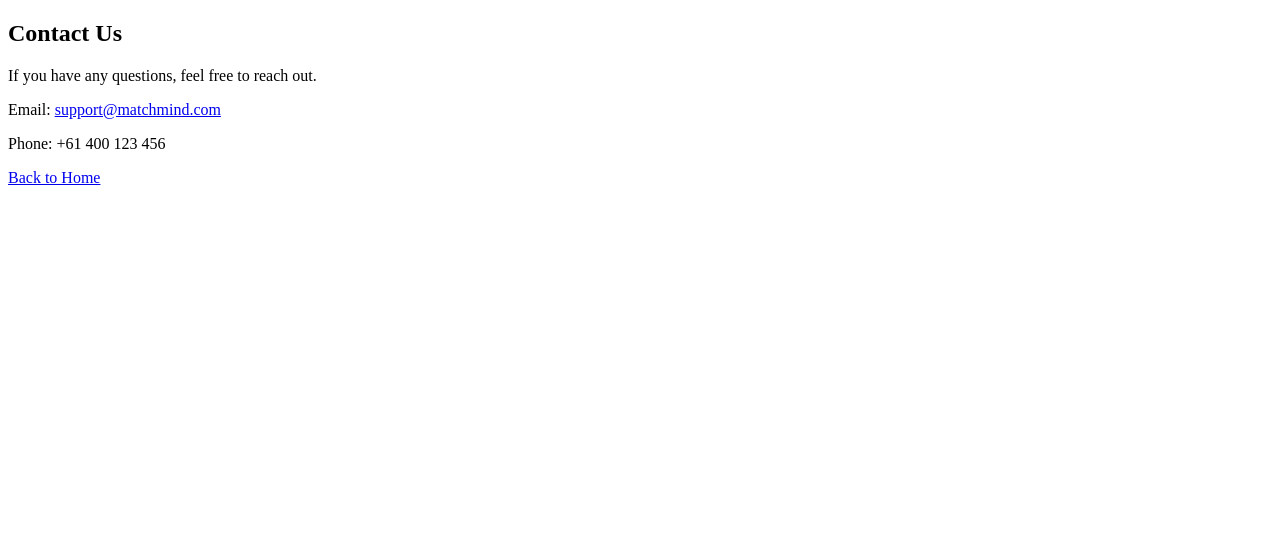
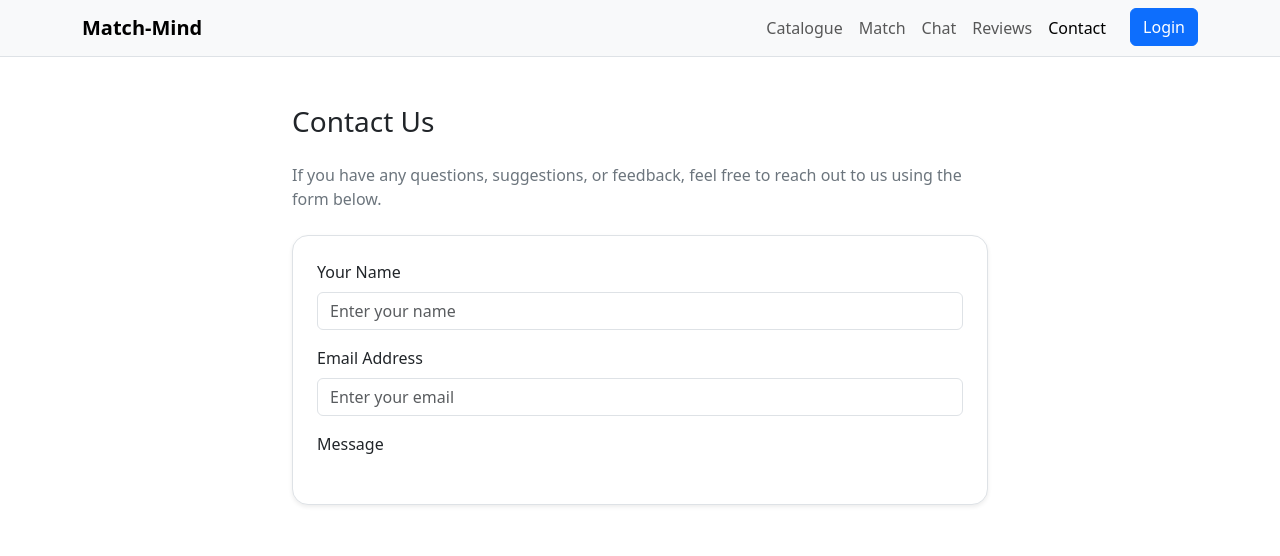
Before and after one commit to showxian2979-afk/Match-Mind, a plain HTML site: page contact.html in a window 1280 px wide. Drawn offline with nearby package versions, Linux system fonts and the light colour scheme.

Commit message:
Update contact.html

```diff
--- a/contact.html
+++ b/contact.html
@@ -1,16 +1,53 @@
 <!DOCTYPE html>
-<html>
+<html lang="en">
 <head>
   <meta charset="UTF-8">
+  <meta name="viewport" content="width=device-width, initial-scale=1">
   <title>Contact Us | Match-Mind</title>
+
+  <!-- Bootstrap 样式 -->
+  <link href="https://cdn.jsdelivr.net/npm/bootstrap@5.3.3/dist/css/bootstrap.min.css" rel="stylesheet">
+  <!-- 自定义样式 -->
+  <link rel="stylesheet" href="css/style.css">
 </head>
 <body>
-  <h2>Contact Us</h2>
-  <p>If you have any questions, feel free to reach out.</p>
 
-  <p>Email: <a href="mailto:support@matchmind.com">support@matchmind.com</a></p>
-  <p>Phone: +61 400 123 456</p>
+  <!-- 导航栏 -->
+  <nav class="navbar navbar-expand-lg bg-light border-bottom sticky-top">
+    <div class="container">
+      <a class="navbar-brand fw-bold" href="index.html">Match-Mind</a>
+      <button class="navbar-toggler" type="button" data-bs-toggle="collapse" data-bs-target="#nav">
+        <span class="navbar-toggler-icon"></span>
+      </button>
+      <div id="nav" class="collapse navbar-collapse">
+        <ul class="navbar-nav ms-auto">
+          <li class="nav-item"><a class="nav-link" href="catalogue.html">Catalogue</a></li>
+          <li class="nav-item"><a class="nav-link" href="match.html">Match</a></li>
+          <li class="nav-item"><a class="nav-link" href="chat.html">Chat</a></li>
+          <li class="nav-item"><a class="nav-link" href="reviews.html">Reviews</a></li>
+          <li class="nav-item"><a class="nav-link active" href="contact.html">Contact</a></li>
+          <li class="nav-item"><a class="btn btn-primary ms-lg-3" href="login.html">Login</a></li>
+        </ul>
+      </div>
+    </div>
+  </nav>
 
-  <a href="index.html">Back to Home</a>
-</body>
-</html>
+  <!-- 主体内容 -->
+  <main class="container py-5" style="max-width:720px;">
+    <h1 class="h3 mb-4">Contact Us</h1>
+    <p class="text-secondary mb-4">If you have any questions, suggestions, or feedback, feel free to reach out to us using the form below.</p>
+
+    <form class="bg-white p-4 border rounded-4 shadow-sm">
+      <div class="mb-3">
+        <label class="form-label">Your Name</label>
+        <input type="text" class="form-control" placeholder="Enter your name" required>
+      </div>
+
+      <div class="mb-3">
+        <label class="form-label">Email Address</label>
+        <input type="email" class="form-control" placeholder="Enter your email" required>
+      </div>
+
+      <div class="mb-3">
+        <label class="form-label">Message</label>
+        <textarea c
```
